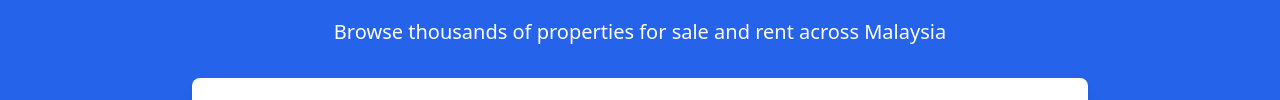
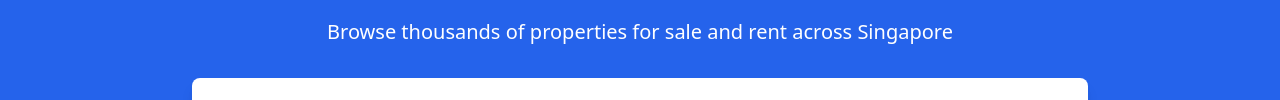
Before and after one commit to letchupkt/proplist-sample-test, a plain HTML site: page index.html in a window 1280 px wide. Shown: the part 198-298 px from the top of the page. Drawn offline with nearby package versions, Linux system fonts and the light colour scheme; a script that the page names is missing.

Commit message:
Update index.html

```diff
--- a/index.html
+++ b/index.html
@@ -92,7 +92,7 @@
     <div class="bg-blue-600 text-white py-20">
         <div class="max-w-7xl mx-auto px-4 text-center">
             <h1 class="text-4xl md:text-5xl font-bold mb-6">Find Your Dream Property Today</h1>
-            <p class="text-xl mb-8">Browse thousands of properties for sale and rent across Malaysia</p>
+            <p class="text-xl mb-8">Browse thousands of properties for sale and rent across Singapore</p>
 
             <!-- Search Form -->
             <div class="max-w-4xl mx-auto bg-white rounded-lg shadow-lg p-6">
```
